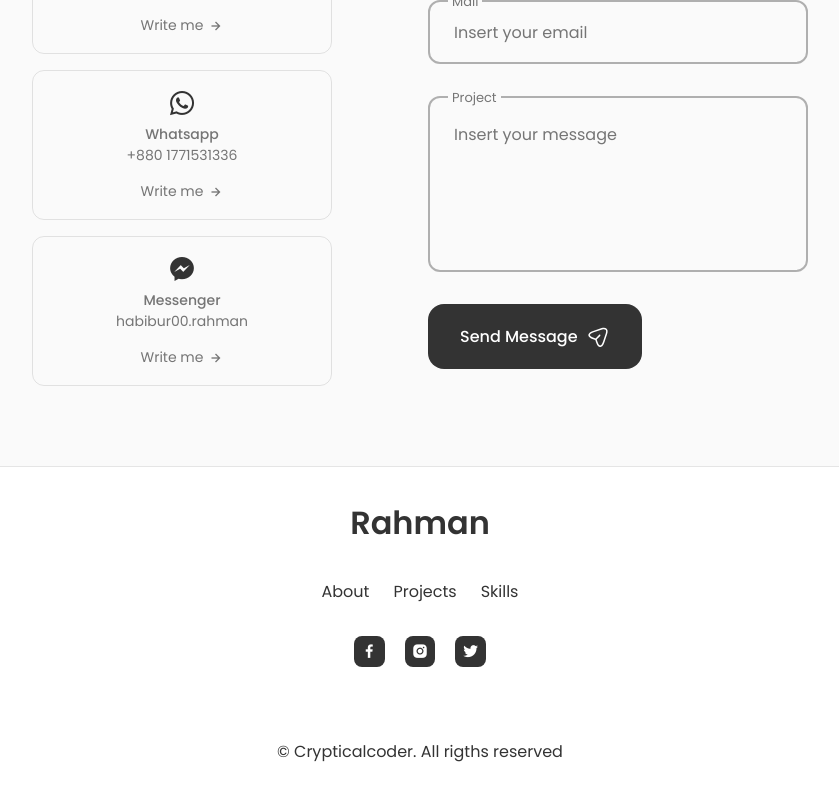
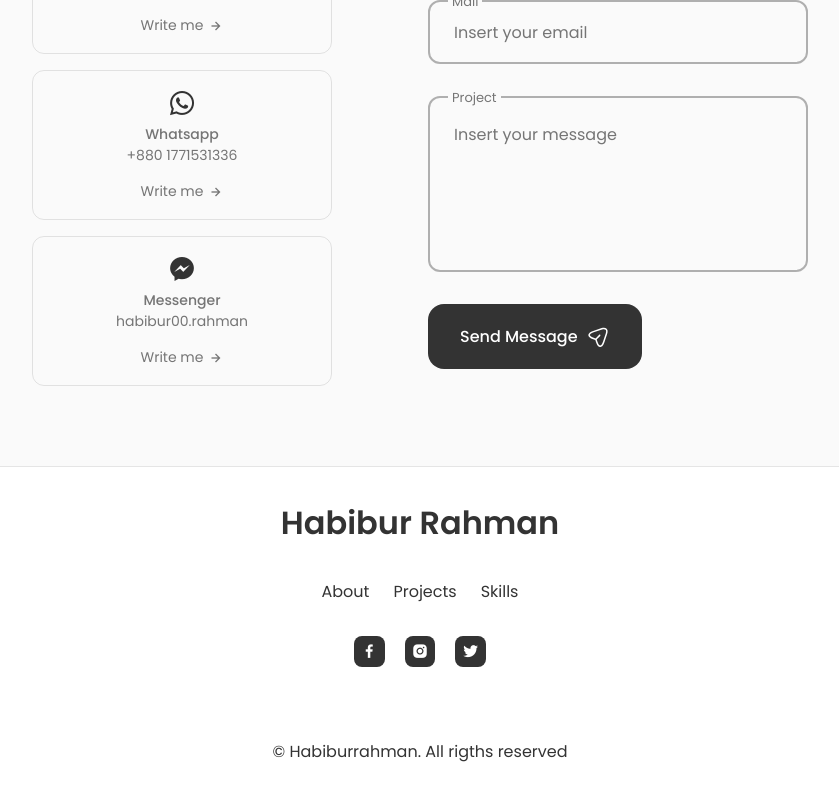
Before and after one commit to Habibtusher/new-portfolio, a React (Create React App) app: page / in a window 1280 px wide. Shown: the part 3768-4568 px from the top of the page, without its empty margins (220-1059 px from the left). Built offline with nearby package versions, Linux system fonts and the light colour scheme.

Commit message:
cv update

```diff
--- a/src/components/footer/Footer.jsx
+++ b/src/components/footer/Footer.jsx
@@ -4,7 +4,7 @@ const Footer = () => {
   return (
     <footer className="footer">
       <div className="footer_container container">
-        <h1 className="footer_title">Rahman</h1>
+        <h1 className="footer_title">Habibur Rahman</h1>
 
         <ul className="footer_list">
           <li>
@@ -47,7 +47,7 @@ const Footer = () => {
             <i class="bx bxl-twitter"></i>
           </a>
         </div>
-        <span className="footer_copy">&#169; Crypticalcoder. All rigths reserved</span>
+        <span className="footer_copy">&#169; Habiburrahman. All rigths reserved</span>
       </div>
     </footer>
   );
```
Also changed, not shown: 1 other file (tests, documents, lock files or other folders).
